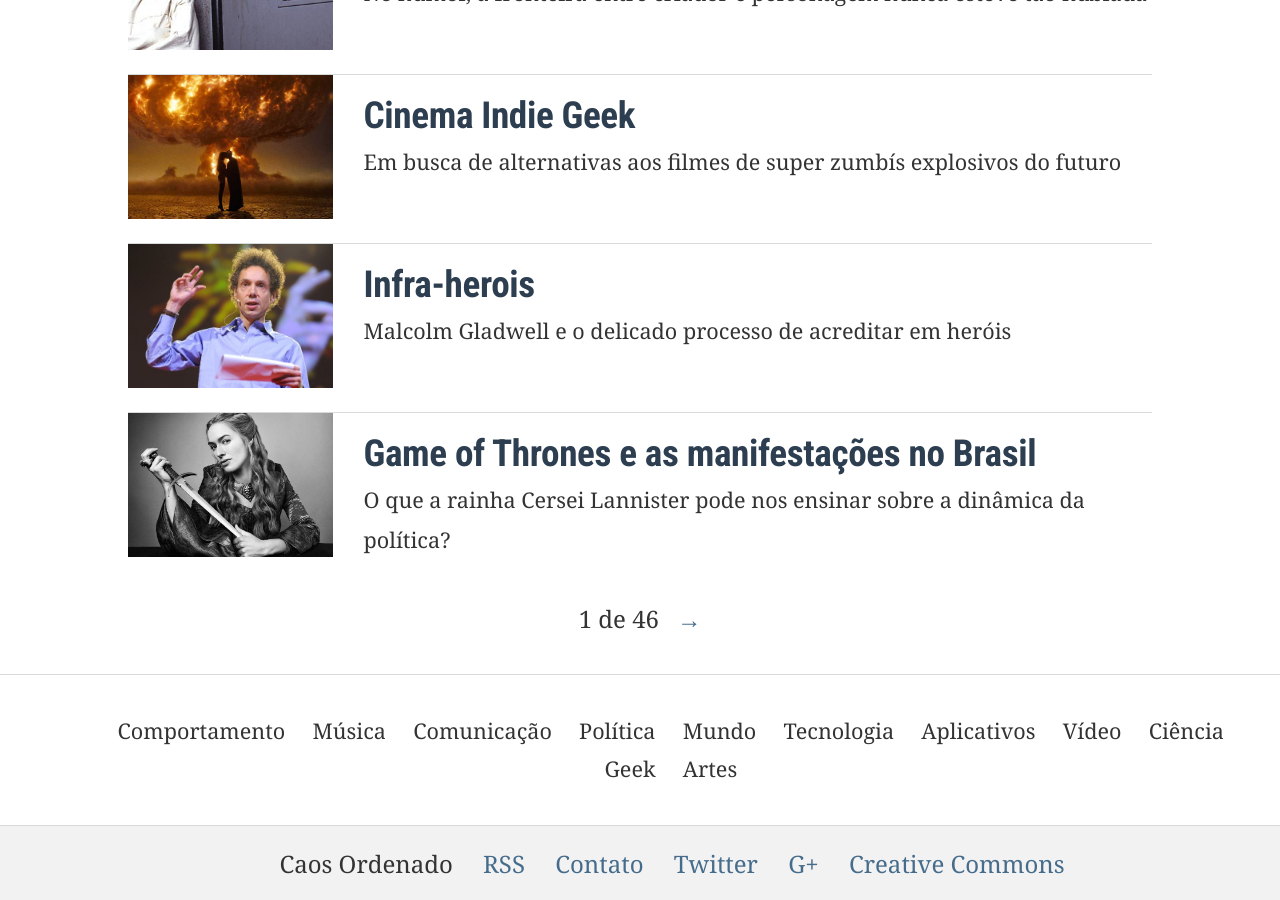
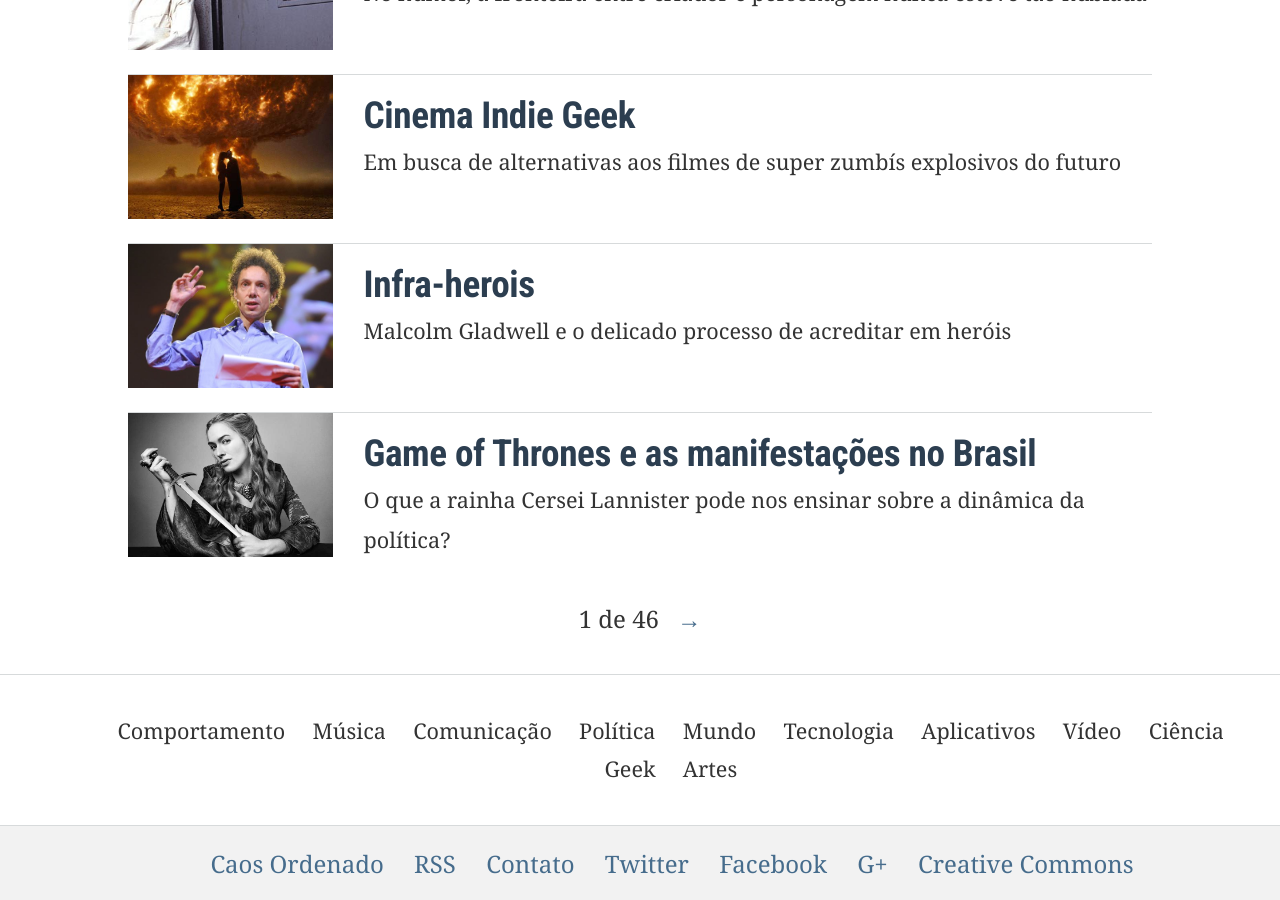
Before and after one commit to eduf/eduf.github.com, a Jekyll site: the page built from index.html, in a window 1280 px wide and 900 px high, scrolled down 1197 px. Built offline with Jekyll 4.4.1, drawn with Linux system fonts in a browser that asks for light colours; nearby versions of some CDN libraries; the list of posts is cut into pages by our own code; comment, search, counter and statistics services are not loaded.

Commit message:
Mais acertos no Footer

```diff
--- a/_includes/footer.html
+++ b/_includes/footer.html
@@ -1,9 +1,10 @@
 <footer role="contentinfo" id="colophon" itemscope itemtype="http://schema.org/SiteNavigationElement">
 	<ul class="navfooter">
-	    <li>{{site.site_name}}</li>
+	    <li><a href="http://caosordenado.com" rel="bookmark"  itemprop="url">{{site.site_name}}</a></li>
 	    <li><a href="http://caosordenado.com/feed.xml" itemprop="url">RSS</a></li>
 	    <li><a href="mailto:&#x65;&#x64;&#x75;&#x66;&#x40;&#x63;&#x61;&#x6F;&#x73;&#x6F;&#x72;&#x64;&#x65;&#x6E;&#x61;&#x64;&#x6F;&#x2E;&#x63;&#x6F;&#x6D;">Contato</a></li>
 	    <li><a href="http://twitter.com/eduf" rel="me" itemprop="url">Twitter</a></li>
+	    <li><a href="https://www.facebook.com/edufcaosordenado" rel="me" itemprop="url">Facebook</a></li>
 	    <li><a href="https://plus.google.com/118332442513569100227" rel="me" itemprop="url">G+</a></li>
 	    <li><a href="Creative Commons Attribution-NonCommercial 3.0 Unported License" itemprop="url">Creative Commons</a></li>
 	</ul>
```
